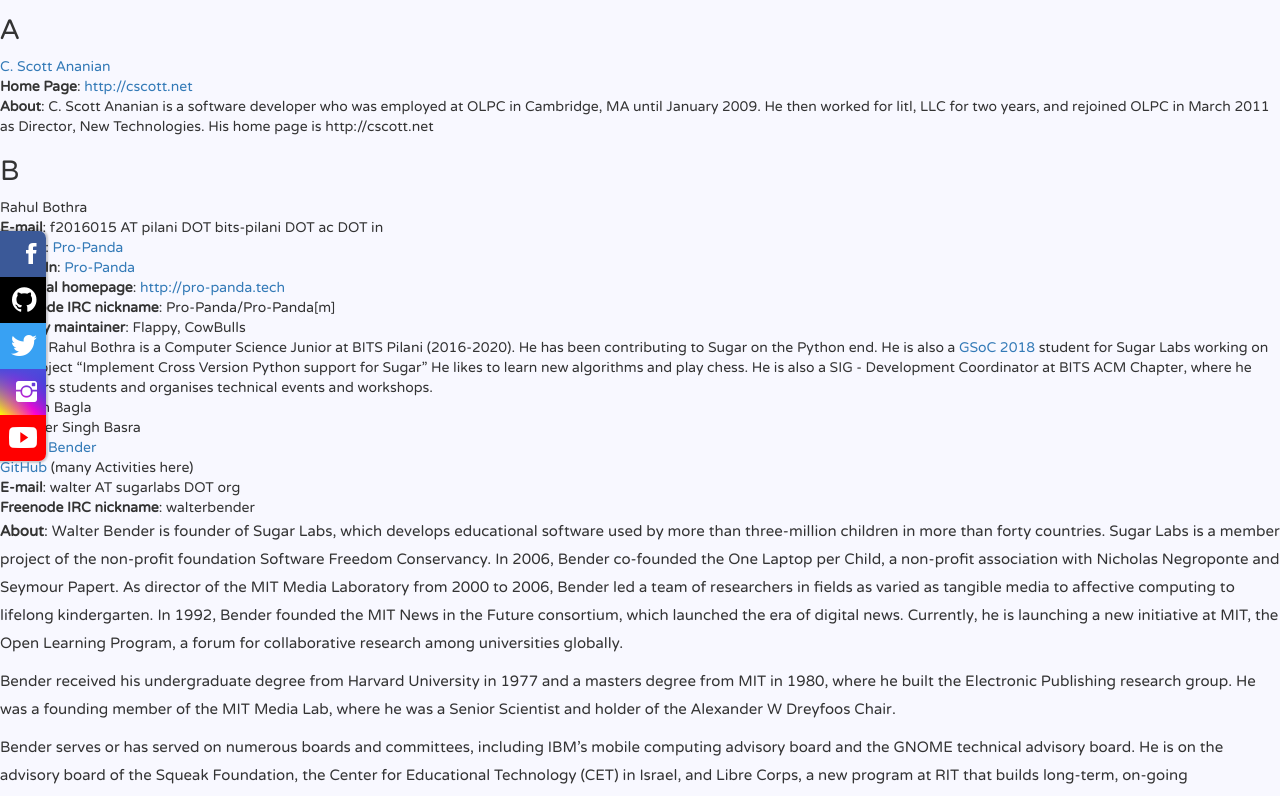
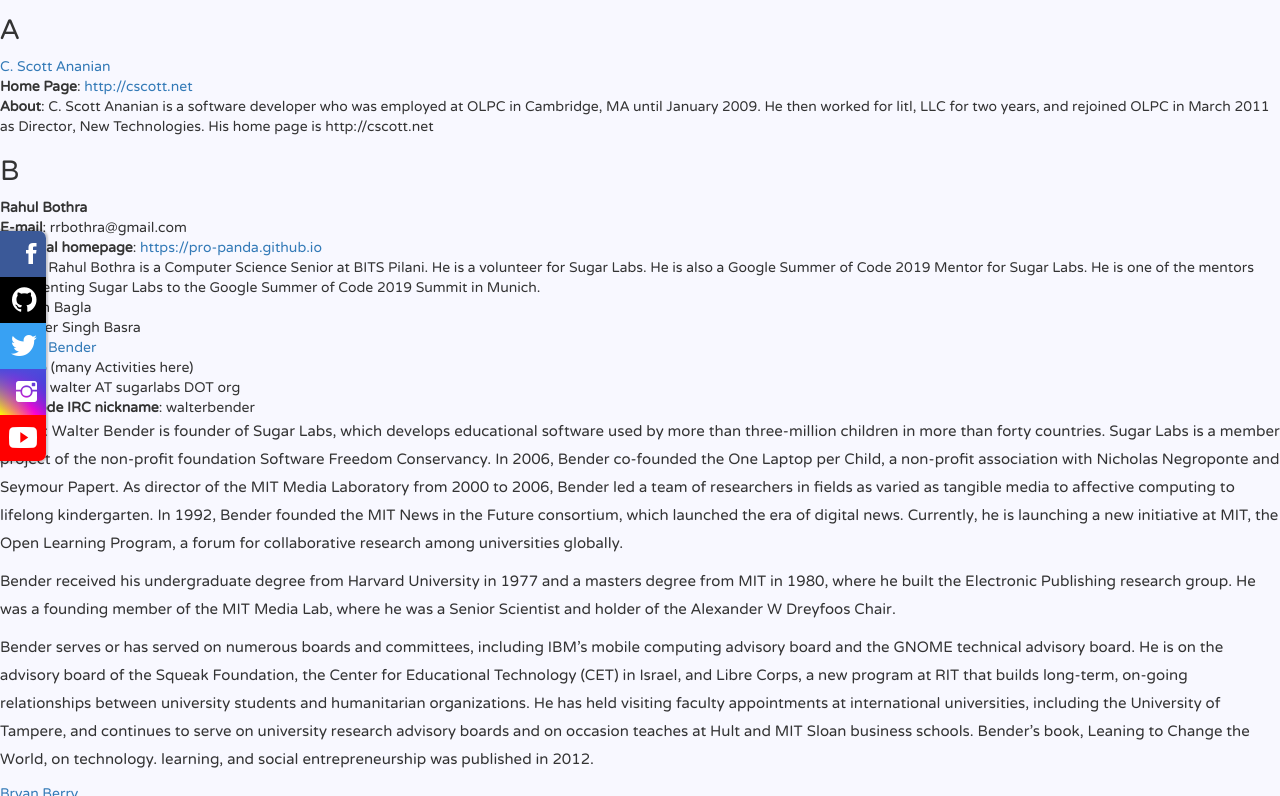
Before and after one commit to sugarlabs/www, a Jekyll site: the page built from profiles.md, in a window 1280 px wide and 900 px high, cut to the strip 104-900 px from the top of the window. Built offline with Jekyll 4.4.1, drawn with Linux system fonts in a browser that asks for light colours; some web fonts are replaced; comment, search, counter and statistics services are not loaded.

Commit message:
update contributor profile for rahul bothra

```diff
--- a/profiles.md
+++ b/profiles.md
@@ -13,15 +13,11 @@
 
 ### B
 
-* Rahul Bothra
-    * **E-mail**: f2016015 AT pilani DOT bits-pilani DOT ac DOT in
-    * **Github**: [Pro-Panda](https://www.github.com/Pro-Panda)
-    * **LinkedIn**: [Pro-Panda](https://www.linkedin.com/in/Pro-Panda/)
-    * **Personal homepage**: [http://pro-panda.tech]()
-    * **Freenode IRC nickname**: Pro-Panda/Pro-Panda[m]
-    * **Activity maintainer**: Flappy, CowBulls
-    * **About**: Rahul Bothra is a Computer Science Junior at BITS Pilani (2016-2020). He has been contributing to Sugar on the Python end. He is also a [GSoC 2018](https://summerofcode.withgoogle.com/projects/#4876035942776832) student for Sugar Labs working on the project "Implement Cross Version Python support for Sugar"
-      He likes to learn new algorithms and play chess. He is also a SIG - Development Coordinator at BITS ACM Chapter, where he mentors students and organises technical events and workshops.
+* **Rahul Bothra**
+    * **E-mail**: rrbothra@gmail.com
+    * **Personal homepage**: [https://pro-panda.github.io](https://pro-panda.github.io)
+    * **About**: Rahul Bothra is a Computer Science Senior at BITS Pilani. He is a volunteer for Sugar Labs. He is also a Google Summer of Code 2019 Mentor for Sugar Labs. He is one of the mentors representing Sugar Labs to the Google Summer of Code 2019 Summit in Munich.
+
 * Roshan Bagla
 * Manveer Singh Basra
 * [Walter Bender](https://wiki.sugarlabs.org/go/User:Walter){:target="_blank"}
```
